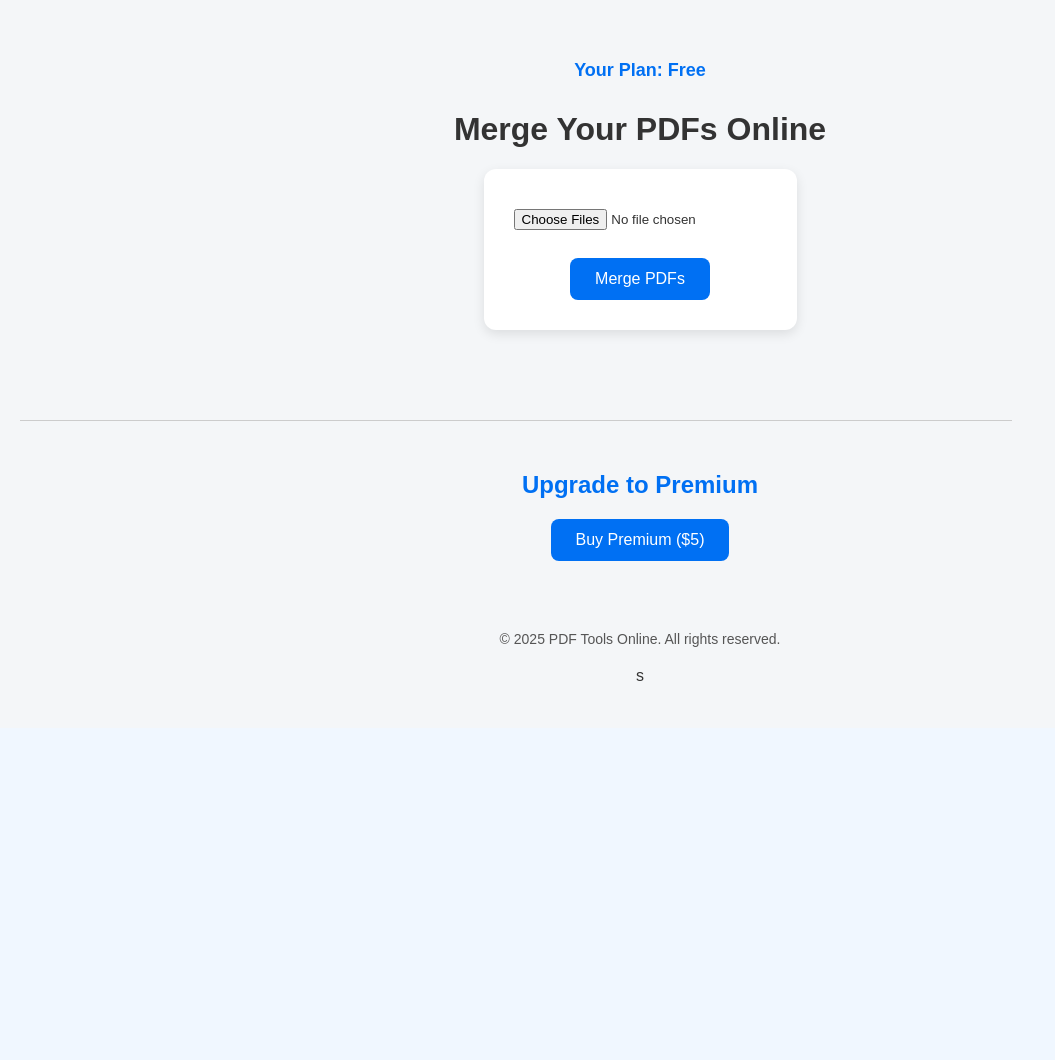
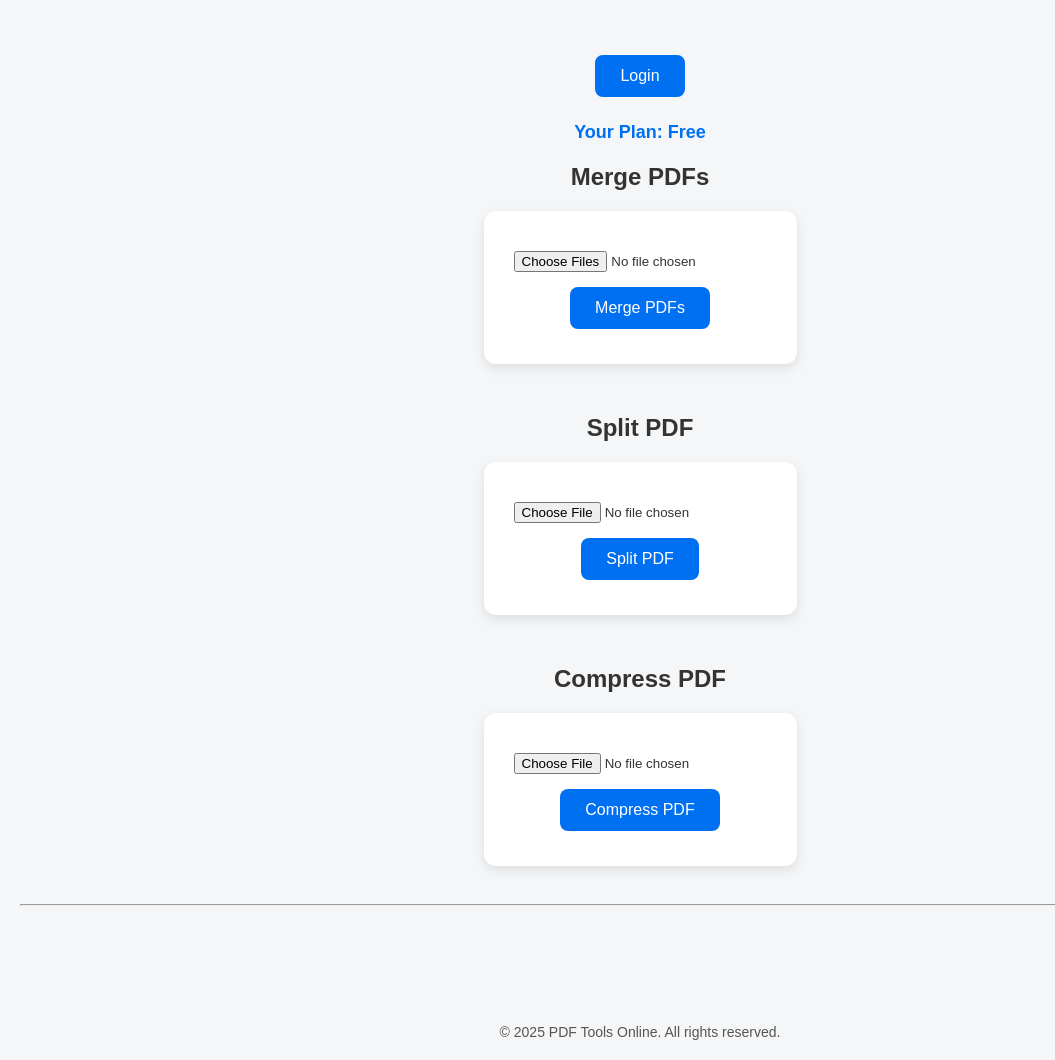
Before and after one commit to kahmed9117-source/pdfpro, a Flask app: page / in a window 1280 px wide. Shown: the part 72-1132 px from the top of the page, without its empty margins (0-1055 px from the left). Before the commit the page ends 753 px from the top, so only its background shows below. Run offline with Flask 3, Linux system fonts and the light colour scheme.

Commit message:
Updated app.py and HTML with Stripe, Free/Premium, S3, PDF tools

```diff
--- a/templates/index.html
+++ b/templates/index.html
@@ -29,7 +29,7 @@
       border-radius: 12px;
       box-shadow: 0 4px 12px rgba(0,0,0,0.1);
       display: inline-block;
-      margin-bottom: 40px;
+      margin-bottom: 30px;
     }
     input[type="file"] {
       margin: 10px 0;
@@ -42,27 +42,13 @@
       border-radius: 8px;
       font-size: 16px;
       cursor: pointer;
+      margin: 5px;
     }
     button:hover {
       background: #0059c1;
     }
-    hr {
-      margin: 50px 0;
-      border: none;
-      border-top: 1px solid #ccc;
-      width: 80%;
-    }
-    h2 {
-      color: #0070f3;
-      margin-bottom: 20px;
-    }
-    footer {
-      padding: 20px;
-      font-size: 14px;
-      color: #555;
-    }
     .plan-info {
-      margin: 10px 0 30px 0;
+      margin: 10px 0 20px 0;
       font-weight: bold;
       font-size: 18px;
       color: #0070f3;
@@ -72,61 +58,115 @@
       font-weight: bold;
       margin-top: 15px;
     }
+    footer {
+      padding: 20px;
+      font-size: 14px;
+      color: #555;
+      margin-top: 40px;
+    }
+    .auth-buttons {
+      margin-bottom: 20px;
+    }
   </style>
 </head>
 <body>
   <header>PDF Tools Online</header>
   <main>
+
+    <div class="auth-buttons">
+      {% if current_user.is_authenticated %}
+        <span>Welcome, {{ current_user.email }}</span>
+        <a href="/logout"><button>Logout</button></a>
+      {% else %}
+        <a href="/login"><button>Login</button></a>
+      {% endif %}
+    </div>
+
     <!-- Display user plan -->
     <div class="plan-info">Your Plan: {{ plan|capitalize }}</div>
 
-    <h1>Merge Your PDFs Online</h1>
-    <form id="mergeForm" action="/merge" method="post" enctype="multipart/form-data">
-      <input type="file" name="pdfs" id="pdfInput" multiple required><br><br>
+    <h2>Merge PDFs</h2>
+    <form id="mergeForm" enctype="multipart/form-data">
+      <input type="file" name="pdfs" id="mergeInput" multiple required><br>
       <button type="submit">Merge PDFs</button>
-      <div class="alert" id="limitAlert" style="display:none;"></div>
+      <div class="alert" id="mergeAlert" style="display:none;"></div>
+    </form>
+
+    <h2>Split PDF</h2>
+    <form id="splitForm" enctype="multipart/form-data">
+      <input type="file" name="pdf" id="splitInput" required><br>
+      <button type="submit">Split PDF</button>
+    </form>
+
+    <h2>Compress PDF</h2>
+    <form id="compressForm" enctype="multipart/form-data">
+      <input type="file" name="pdf" id="compressInput" required><br>
+      <button type="submit">Compress PDF</button>
     </form>
 
     <hr>
 
+    {% if current_user.is_authenticated and current_user.plan == 'free' %}
       <h2>Upgrade to Premium</h2>
       <button id="payButton">Buy Premium ($5)</button>
+    {% endif %}
+
   </main>
-
   <footer>&copy; 2025 PDF Tools Online. All rights reserved.</footer>
 
   <script>
     const plan = "{{ plan }}";
-    const pdfInput = document.getElementById("pdfInput");
-    const limitAlert = document.getElementById("limitAlert");
 
-    // Warn Free users if selecting more than 3 PDFs
-    pdfInput.addEventListener("change", () => {
-      if(plan === "free" && pdfInput.files.length > 3){
-        limitAlert.style.display = "block";
-        limitAlert.textContent = "Free users can merge a maximum of 3 PDFs. Upgrade to Premium!";
+    // Merge form limit for Free users
+    const mergeInput = document.getElementById("mergeInput");
+    const mergeAlert = document.getElementById("mergeAlert");
+    mergeInput?.addEventListener("change", () => {
+      if(plan === "free" && mergeInput.files.length > 3){
+        mergeAlert.style.display = "block";
+        mergeAlert.textContent = "Free users can merge a maximum of 3 PDFs. Upgrade to Premium!";
       } else {
-        limitAlert.style.display = "none";
+        mergeAlert.style.display = "none";
       }
     });
 
+    // Helper function to handle PDF form submissions
+    async function handlePdfForm(formId, inputId, endpoint) {
+      const form = document.getElementById(formId);
+      form.addEventListener("submit", async (e) => {
+        e.preventDefault();
+        const input = document.getElementById(inputId);
+        const data = new FormData();
+        if(input.files.length === 0) return alert("Select a file first!");
+        if(input.files.length > 1) {
+          for(const f of input.files) data.append(input.name, f);
+        } else {
+          data.append(input.name, input.files[0]);
+        }
+        const res = await fetch(endpoint, { method: "POST", body: data });
+        const json = await res.json();
+        console.log(json);
+        alert("File processed! Check console for URLs.");
+      });
+    }
+
+    handlePdfForm("mergeForm", "mergeInput", "/merge");
+    handlePdfForm("splitForm", "splitInput", "/split");
+    handlePdfForm("compressForm", "compressInput", "/compress");
+
     // Stripe payment button
-    document.getElementById("payButton").addEventListener("click", async () => {
+    const payBtn = document.getElementById("payButton");
+    if(payBtn){
+      payBtn.addEventListener("click", async () => {
         try {
           const res = await fetch("/create-checkout-session", { method: "POST" });
           const data = await res.json();
-        console.log("Stripe session URL:", data.url);
-        if (data.url) {
-          window.location.href = data.url;
-        } else {
-          alert("Failed to create payment session. Check console for details.");
-        }
-      } catch (err) {
-        console.error("Error creating Stripe session:", err);
-        alert("Payment failed. Check console for details.");
+          if(data.url) window.location.href = data.url;
+        } catch(err) {
+          console.error("Stripe session error:", err);
+          alert("Payment failed.");
         }
       });
+    }
   </script>
 </body>
 </html>
-s
```
Lines whose indentation alone changed are shown as unchanged.
